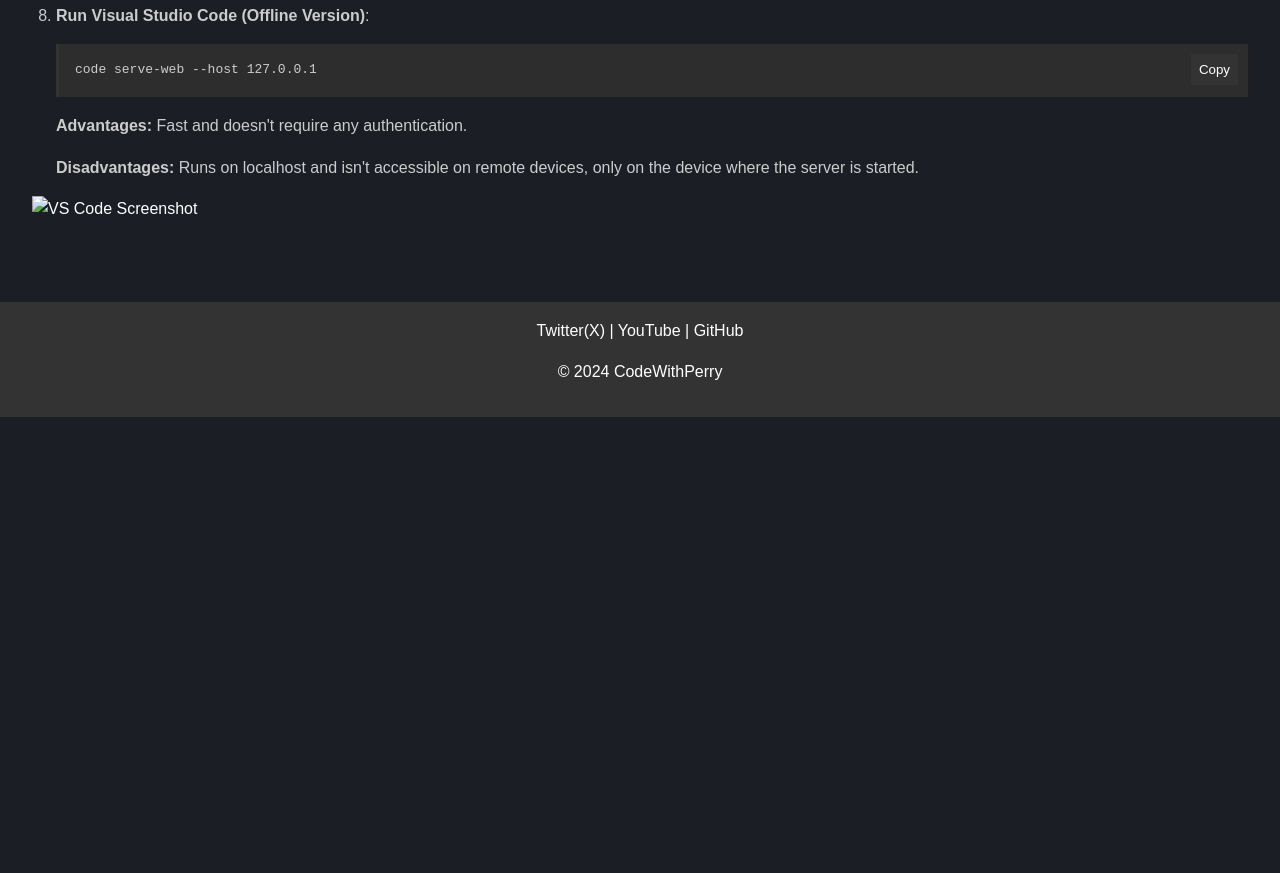
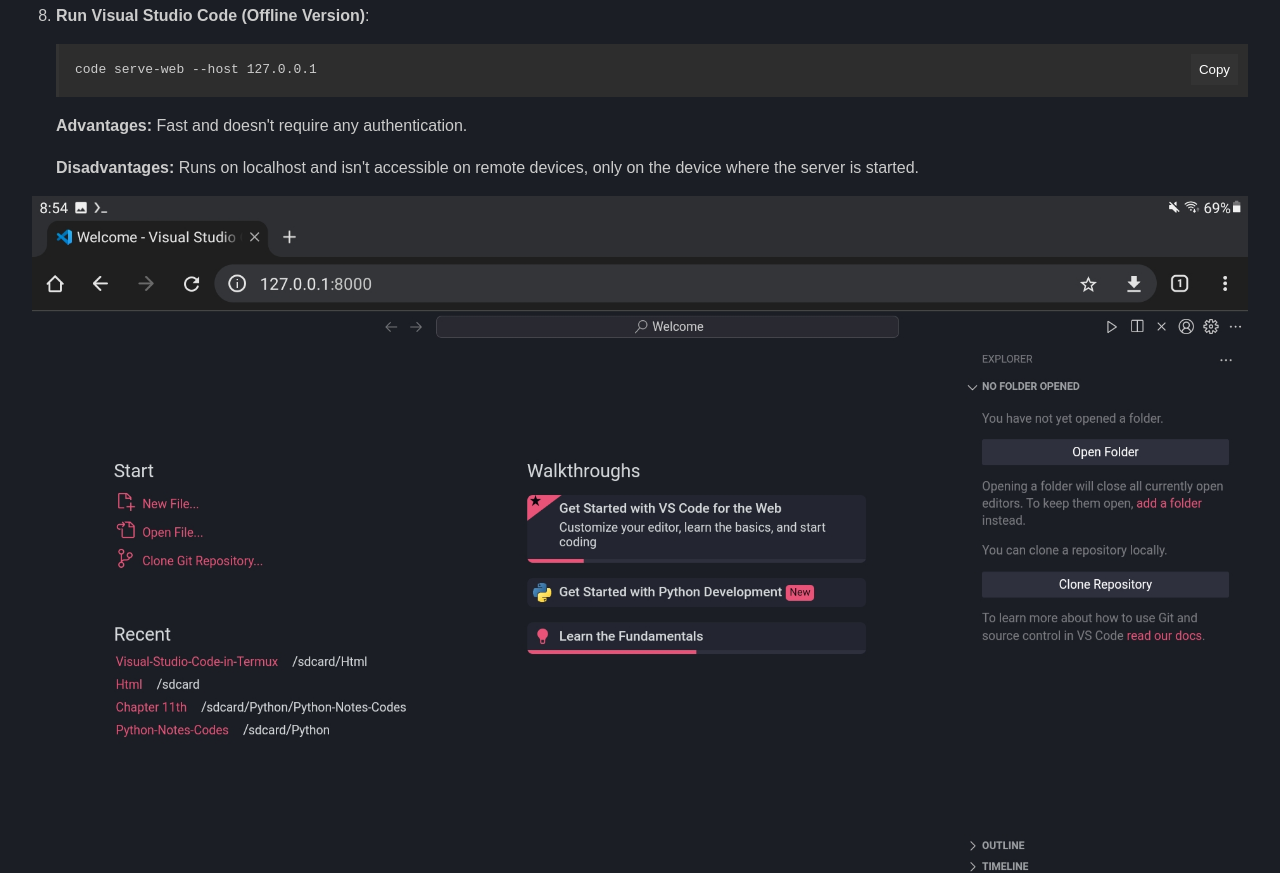
Before and after one commit to codewithperry/Visual-Studio-Code-in-Termux, a plain HTML site: page index.html in a window 1280 px wide. Shown: the part 1307-2180 px from the top of the page. Before the commit the page ends 1724 px from the top, so only its background shows below. Drawn offline with Linux system fonts and the light colour scheme.

Commit message:
Update index.html

```diff
--- a/index.html
+++ b/index.html
@@ -82,7 +82,7 @@ pkg install proot-distro -y</code></pre>
                         the device where the server is started.</p>
                 </li>
             </ol>
-            <img src="assets/vscode.png" alt="VS Code Screenshot">
+            <img src="website/assets/vscode.png" alt="VS Code Screenshot">
         </section>
     </main>
     <footer class="footer">
```
